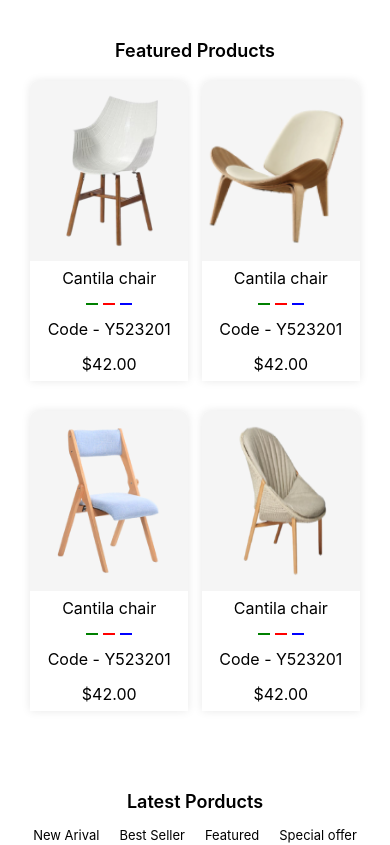
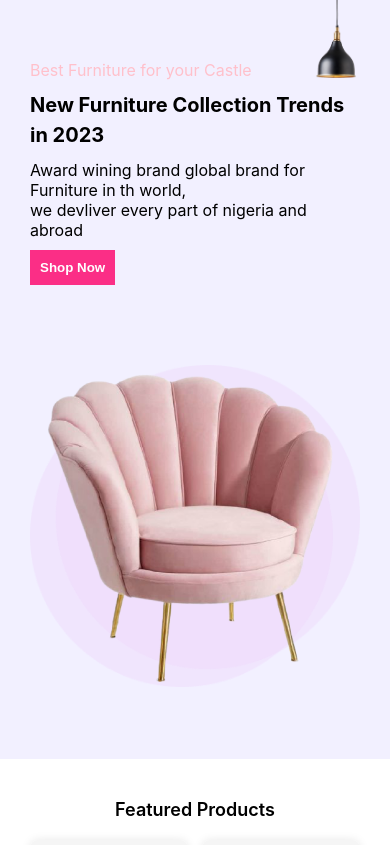
Before and after one commit to Malone-chisom/Hekto-Project, a React (Create React App) app: page / in a window 390 px wide. Shown: the top 845 px of the page. Built offline with nearby package versions, Linux system fonts and the light colour scheme.

Commit message:
latest commit

```diff
--- a/src/components/global-Style/Globalstyle.css
+++ b/src/components/global-Style/Globalstyle.css
@@ -1,6 +1,8 @@
 /* * {
     box-sizing: border-box;
 } */
+
+
 
 .sub-section-headers {
     margin: 10px 0;
--- a/src/components/home/Home.jsx
+++ b/src/components/home/Home.jsx
@@ -36,7 +36,7 @@ function Home() {
             {/* Navbar ends  */}
 
             {/* Section-1/Hero starts  */}
-            {/* <div className="section-1-container">
+            <div className="section-1-container">
                 <div className="padding-horizontal padding-vertical">
                     <div className="section-1">
                         <div className="section-1-left">
@@ -76,7 +76,7 @@ function Home() {
                 <span className="section-1-left-lamp">
                     <img src={lamp} className="lamp-size" alt="lamp" />
                 </span>
-            </div> */}
+            </div>
             {/* Section-1/Hero ends  */}
 
             {/* Section-2/ Starts */}
--- a/src/styles/general/navbar.scss
+++ b/src/styles/general/navbar.scss
@@ -1,12 +1,10 @@
-.container {}
-
 .padding-horizontal {
     padding: 0 240px;
 }
 
 .padding-vertical {
     // border: 1px solid red;
-    margin-top: 30px;
+    // margin-top: 30px;
     margin-bottom: 30px;
 }
 
@@ -169,6 +167,7 @@
 @media only screen and (max-width: 770px) {
     .nav-container {
         display: none;
+        border: 1px solid;
     }
 }
 
--- a/src/styles/home/section_1.scss
+++ b/src/styles/home/section_1.scss
@@ -1,5 +1,4 @@
 .section-1-container {
-    // border: 1px solid green;
     position: relative;
     background-color: #F2F0FF;
 }
@@ -711,12 +710,12 @@
     }
 
     .lamp-size {
-        // width: 60%;
+        width: 80% !important;
 
     }
 
     .section-1-left-lamp {
-        left: -8%;
+        left: -4%;
     }
 
     .section-1-left-content {
@@ -788,8 +787,6 @@
     .section-4-flex {
         flex-wrap: wrap;
         justify-content: center !important;
-
-
 
 
 
@@ -867,6 +864,7 @@
 
             .box-container-text-container {
                 height: 40% !important;
+                font-size: 14px;
                 // text-align: center;
                 // display: flex;
                 // flex-direction: column;
```
